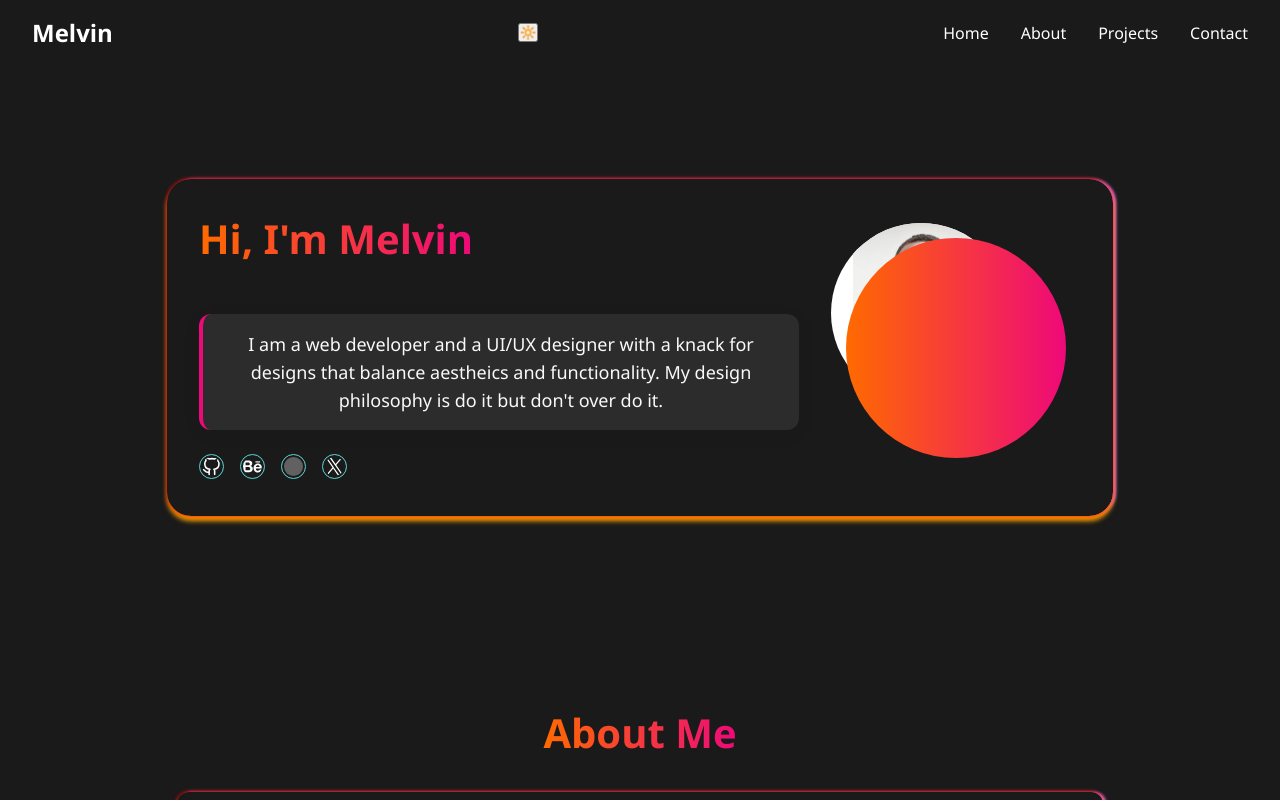
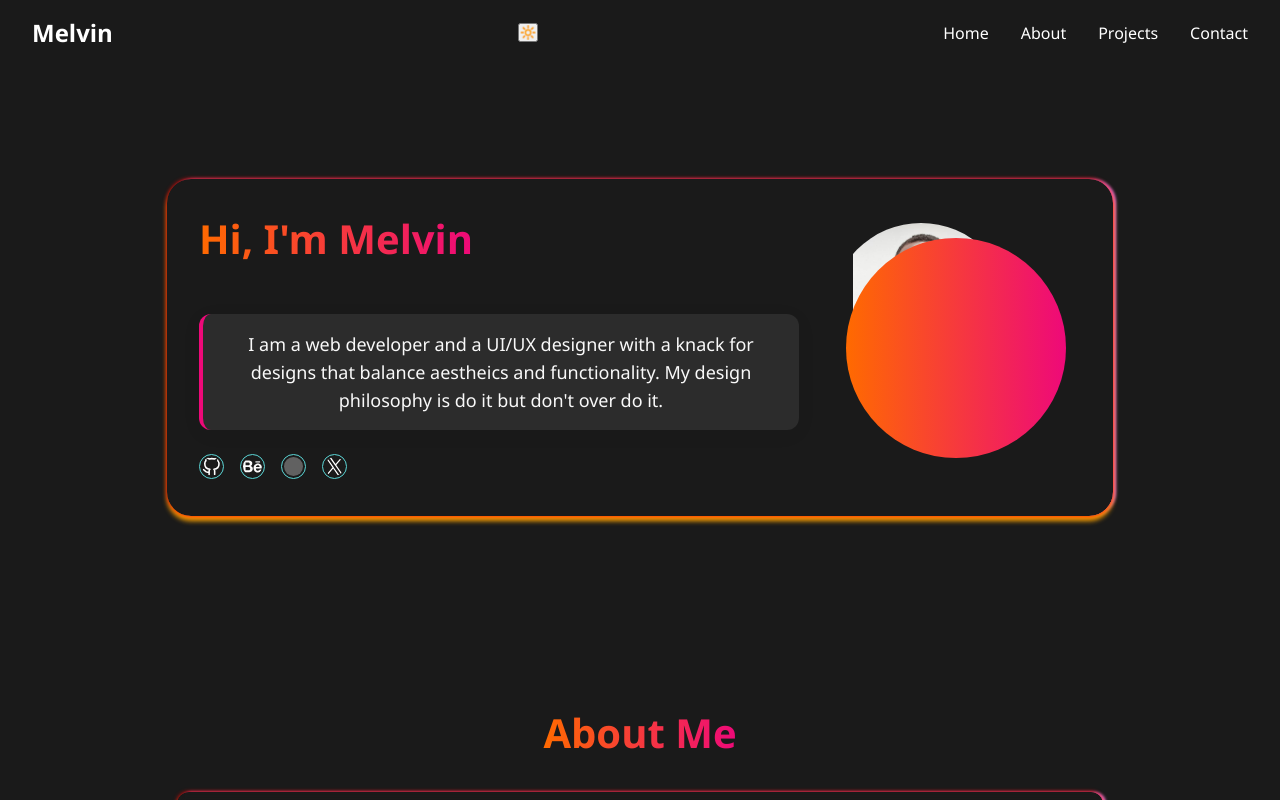
Before and after one commit to Melgreat/my-website, a React (Vite) app: page / in a window 1280 px wide. Built offline with nearby package versions, Linux system fonts and the light colour scheme; grey boxes are pictures that could not be loaded.

Commit message:
fixed image

```diff
--- a/src/index.css
+++ b/src/index.css
@@ -121,7 +121,7 @@
   border-radius: 50%;
   object-fit: contain;
   z-index: 1;
-  background-color: white; /* Optional: adds contrast behind transparent images */
+  background-color: linear-gradient(90deg, #ff6a00, #ee0979); /* Optional: adds contrast behind transparent images */
 }
 
 
```
